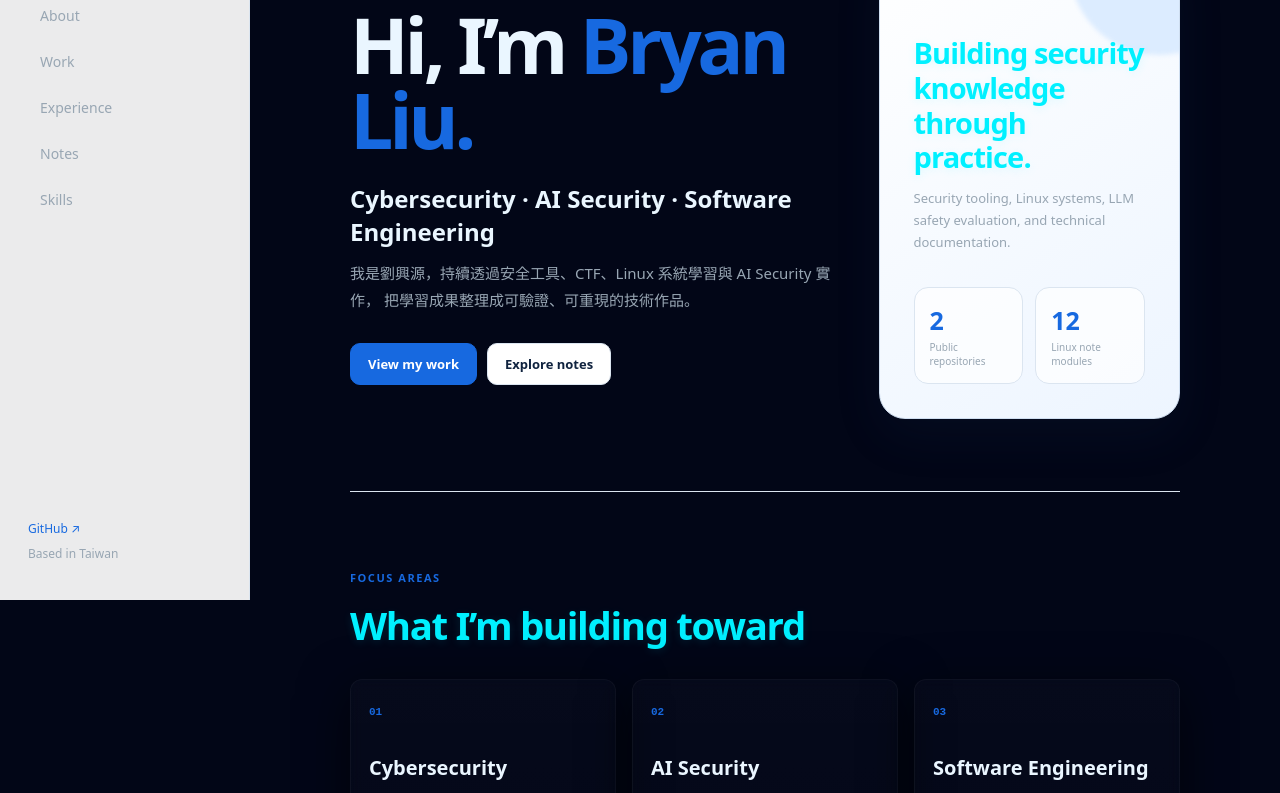
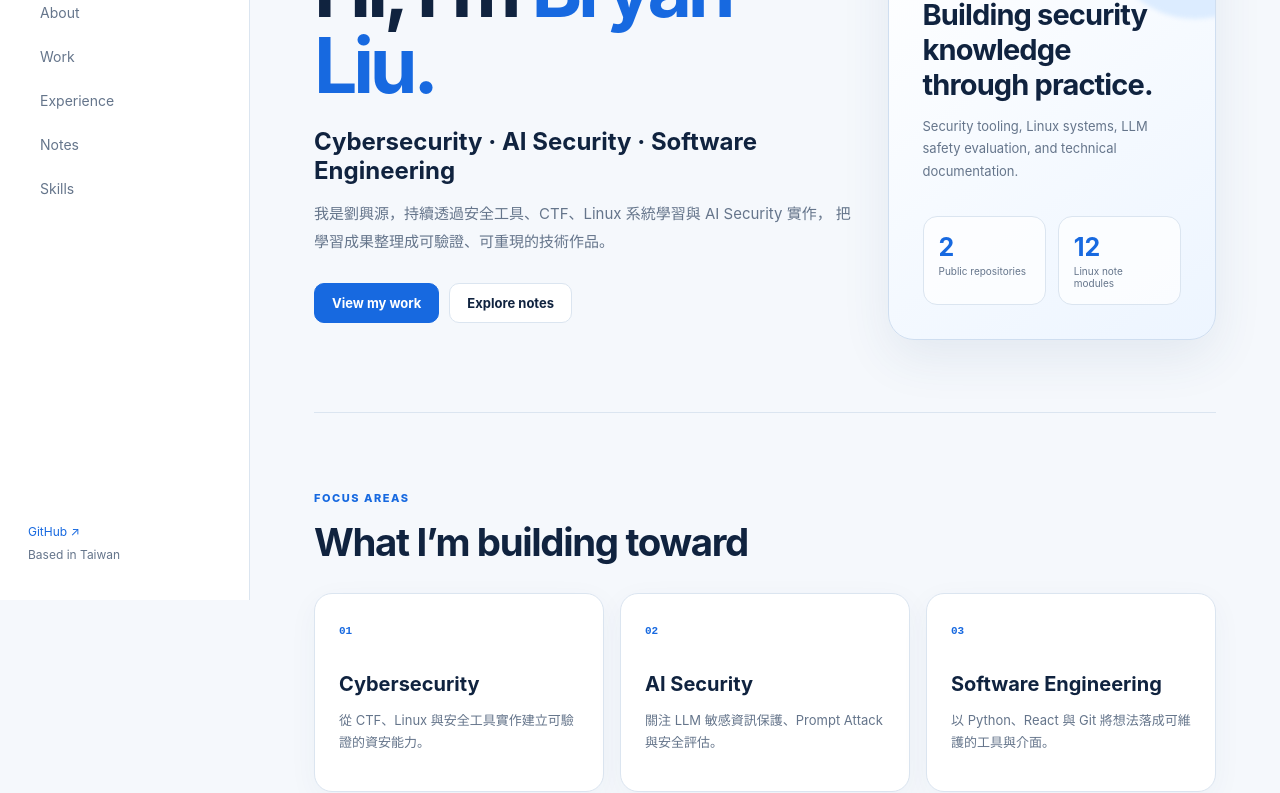
Before and after one commit to Bryan-9603012/bryan-9603012.github.io, a React (Vite) app: page / in a window 1280 px wide. Shown: the part 200-993 px from the top of the page. Built offline with nearby package versions, Linux system fonts and the light colour scheme.

Commit message:
style: simplify global light theme

```diff
--- a/src/index.css
+++ b/src/index.css
@@ -1,184 +1,9 @@
 :root {
-  --bg: #04050a;
-
-  /* 霓虹色系 */
-  --neon-cyan: #00f0ff;
-  --neon-magenta: #ff4dff;
-  --neon-emerald: #00ffb3;
-
-  /* 淡白灰字色 */
-  --muted: #98a6b3;
-
-  /* 透明玻璃 */
-  --glass: rgba(255,255,255,0.03);
+  font-family: Inter, "Noto Sans TC", "PingFang TC", "Microsoft JhengHei", ui-sans-serif, system-ui, -apple-system, BlinkMacSystemFont, "Segoe UI", sans-serif;
+  font-synthesis: none;
+  text-rendering: optimizeLegibility;
+  -webkit-font-smoothing: antialiased;
 }
-
-/* -------------------------------
-   Global
---------------------------------*/
-* { box-sizing: border-box; margin: 0; padding: 0; }
-html, body { height: 100%; }
-
-body {
-  font-family: "Noto Sans TC", ui-sans-serif, system-ui, -apple-system, "Segoe UI", Roboto, "Helvetica Neue", Arial;
-  color: #eaf6ff;
-  overflow-y: auto;
-  -webkit-font-smoothing: antialiased;
-
-  /* 背景基底 */
-  background: #020617;
-  position: relative;
-  overflow-x: hidden;
-  padding: 36px;
-}
-
-/* -------------------------------
-   背景光暈（第二層）
---------------------------------*/
-.glow-bg {
-  position: fixed;
-  inset: 0;
-  pointer-events: none;
-  z-index: -3;
-  background:
-    radial-gradient(circle at 85% 60%, rgba(255,80,30,0.55), rgba(255,20,20,0) 60%),
-    radial-gradient(circle at 20% 30%, rgba(120,0,255,0.4), rgba(40,0,100,0) 60%);
-  mix-blend-mode: screen;
-  filter: blur(100px);
-  animation: glowMove 24s ease-in-out infinite alternate;
-}
-
-@keyframes glowMove {
-  0% { transform: translate(0px, 0px); }
-  100% { transform: translate(20px, -30px); }
-}
-
-/* -------------------------------
-   主光暈（第一層）
---------------------------------*/
-.hero-gradient {
-  position: fixed;
-  inset: 0;
-  pointer-events: none;
-  z-index: -2;
-  background: radial-gradient(
-    circle at 50% 65%,
-    rgba(255,200,120,0.35),
-    rgba(255,60,80,0.40) 30%,
-    rgba(180,0,255,0.50) 55%,
-    rgba(20,0,70,1) 80%
-  );
-  filter: blur(60px);
-  animation: heroMove 18s ease-in-out infinite alternate;
-}
-
-@keyframes heroMove {
-  0% { transform: translateY(0px) scale(1); }
-  100% { transform: translateY(-40px) scale(1.06); }
-}
-
-/* -------------------------------
-   Layout
---------------------------------*/
-.wrap {
-  position: relative;
-  z-index: 2;
-  max-width: 1100px;
-  margin: 0 auto;
-  display: grid;
-  grid-template-columns: 1fr 340px;
-  gap: 20px;
-  align-items: start;
-}
-
-/* -------------------------------
-   Header
---------------------------------*/
-header {
-  display: flex;
-  gap: 16px;
-  align-items: center;
-  margin-bottom: 18px;
-  grid-column: 1 / 3;
-}
-
-.logo {
-  width: 84px;
-  height: 84px;
-  border-radius: 12px;
-  overflow: hidden;
-  display: flex;
-  align-items: center;
-  justify-content: center;
-
-  background: linear-gradient(135deg, var(--neon-cyan), var(--neon-magenta));
-  padding: 6px;
-  box-shadow: 0 6px 30px rgba(124,92,255,0.12);
-  color: #061018;
-  font-weight: 700;
-  font-size: 20px;
-}
-
-h1 {
-  font-size: 28px;
-}
-
-.tag {
-  color: var(--muted);
-  font-size: 13px;
-}
-
-/* -------------------------------
-   Card
---------------------------------*/
-.card {
-  background: linear-gradient(180deg, rgba(255,255,255,0.02), rgba(255,255,255,0.01));
-  border: 1px solid rgba(255,255,255,0.04);
-  padding: 18px;
-  border-radius: 12px;
-  backdrop-filter: blur(6px);
-  box-shadow: 0 12px 50px rgba(0,0,0,0.6);
-}
-
-h2 {
-  color: var(--neon-cyan);
-  text-shadow: 0 2px 10px rgba(0,240,255,0.12);
-  margin-bottom: 8px;
-}
-
-/* -------------------------------
-   Terminal
---------------------------------*/
-.terminal {
-  background: #010204;
-  border-radius: 8px;
-  padding: 14px;
-  font-family: "Fira Mono", SFMono-Regular, Menlo, Monaco, monospace;
-  color: #6ef3ff;
-  border: 1px solid rgba(0,240,255,0.08);
-  box-shadow: 0 6px 30px rgba(0,240,255,0.04) inset;
-  height: 180px;
-  overflow-y: auto;
-}
-
-.cmd {
-  display: block;
-}
-
-/* -------------------------------
-   Skills
---------------------------------*/
-.skills {
-  display: flex;
-  flex-wrap: wrap;
-  gap: 8px;
-}
-
-.chip {
-  padding: 6px 10px;
-  border-radius: 999px;
-  background: linear-gradient(90deg, rgba(255,255,255,0.02), transparent);
-  border: 1px solid rgba(255,255,255,0.03);
-  font-size: 13px;
-  color: #e6fbff;
-}
+* { box-sizing: border-box; }
+body { margin: 0; min-width: 320px; min-height: 100vh; }
+::selection { background: #cfe3ff; color: #0b3e83; }
```
